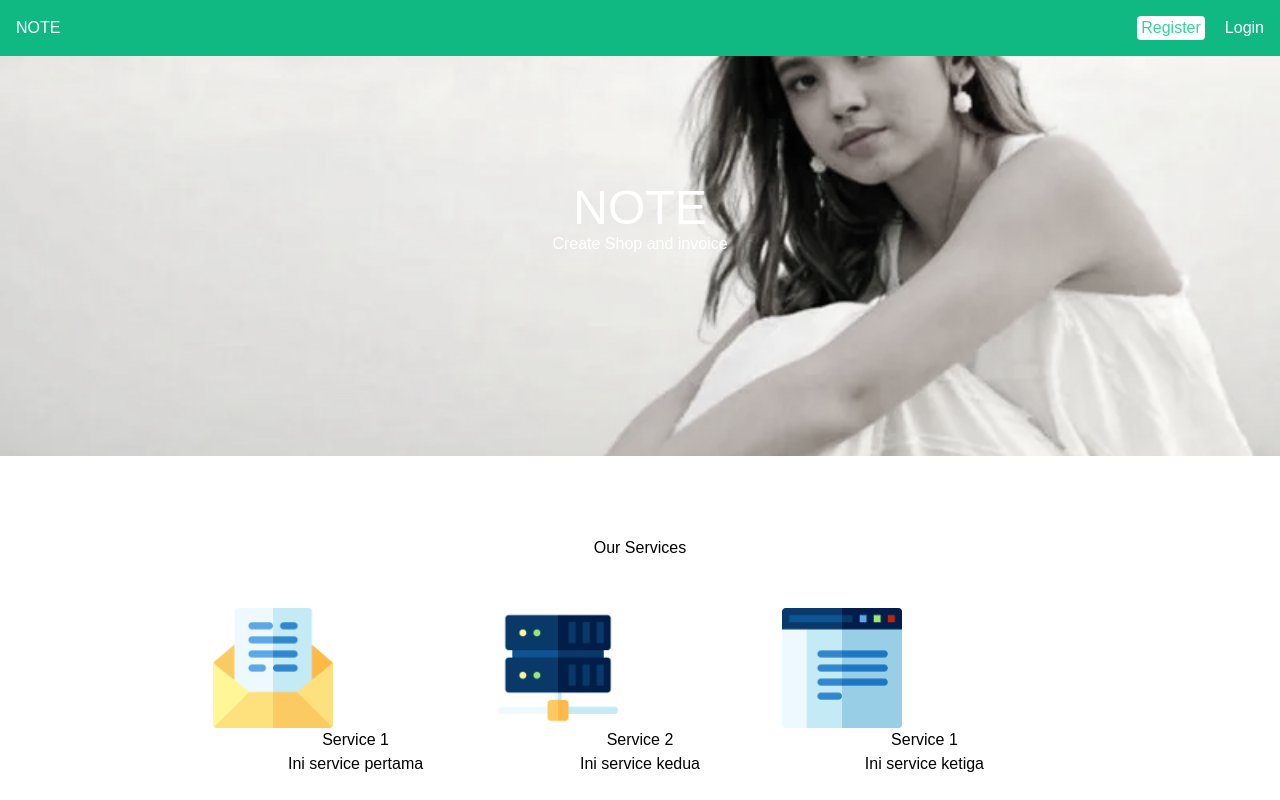
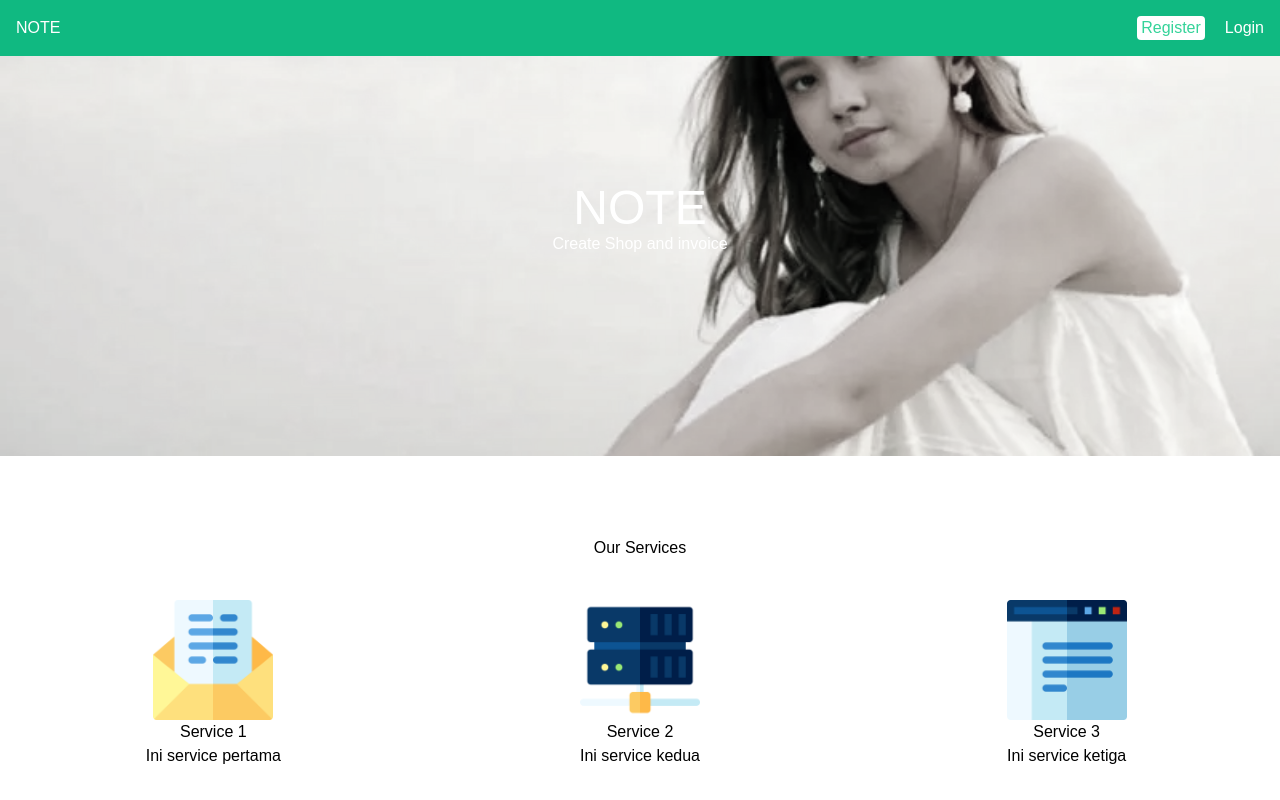
Before and after one commit to JenabB/react-note, a React (Create React App) app: page / in a window 1280 px wide. Shown: the top 800 px of the page. Built offline with nearby package versions, Linux system fonts and the light colour scheme.

Commit message:
fix layout

```diff
--- a/src/components/Footer.js
+++ b/src/components/Footer.js
@@ -6,7 +6,7 @@ import Instagram from "../images/icons/034-instagram.png";
 const Footer = () => {
   return (
     <footer className="grid sm:grid-cols-1 lg:grid-cols-3 bg-gray-100 p-5">
-      <div>
+      <div className="my-2">
         <h1 className="font-bold">About Us</h1>
         <p>
           Phasellus varius, erat sed posuere tempor, est leo faucibus urna, vel
@@ -16,14 +16,14 @@ const Footer = () => {
           pulvinar.
         </p>
       </div>
-      <div className="mx-4">
+      <div className="my-2">
         <h1 className="font-bold">Contributors</h1>
         <p>BackEnd: Muhammad Randi Pratama</p>
         <p>FrontEnd: Yogi Surya Pranata</p>
         <p>KotaKode.com</p>
         <p>Flaticons.com</p>
       </div>
-      <div>
+      <div className="my-2">
         <h1 className="font-bold">Contact</h1>
         <div className="flex items-center">
           <img src={WhatsApp} alt="whatsapp" width="28px" />
--- a/src/pages/LandingPage.js
+++ b/src/pages/LandingPage.js
@@ -20,22 +20,37 @@ const LandingPage = () => {
         </div>
       </div>
 
-      <div className="py-20 w-2/3 mx-auto">
-        <h1 className="text-center mb-12">Our Services</h1>
-        <div className="grid grid-cols-3">
-          <div className="text-center">
-            <img src={Service1} alt="service 1" width="120px" />
+      <div className="py-20 mx-auto">
+        <h1 className="text-center mb-10">Our Services</h1>
+        <div className="grid grid-cols-3 text-center">
+          <div className="mx-2">
+            <img
+              className="mx-auto"
+              src={Service1}
+              alt="service 1"
+              width="120px"
+            />
             <h1>Service 1</h1>
             <p>Ini service pertama</p>
           </div>
-          <div className="text-center">
-            <img src={Service2} alt="service 2" width="120px" />
+          <div className="mx-2">
+            <img
+              className="mx-auto"
+              src={Service2}
+              alt="service 2"
+              width="120px"
+            />
             <h1>Service 2</h1>
             <p>Ini service kedua</p>
           </div>
-          <div className="text-center">
-            <img className="" src={Service3} alt="service 3" width="120px" />
-            <h1>Service 1</h1>
+          <div className="mx-2">
+            <img
+              className="mx-auto"
+              src={Service3}
+              alt="service 3"
+              width="120px"
+            />
+            <h1>Service 3</h1>
             <p>Ini service ketiga</p>
           </div>
         </div>
```
